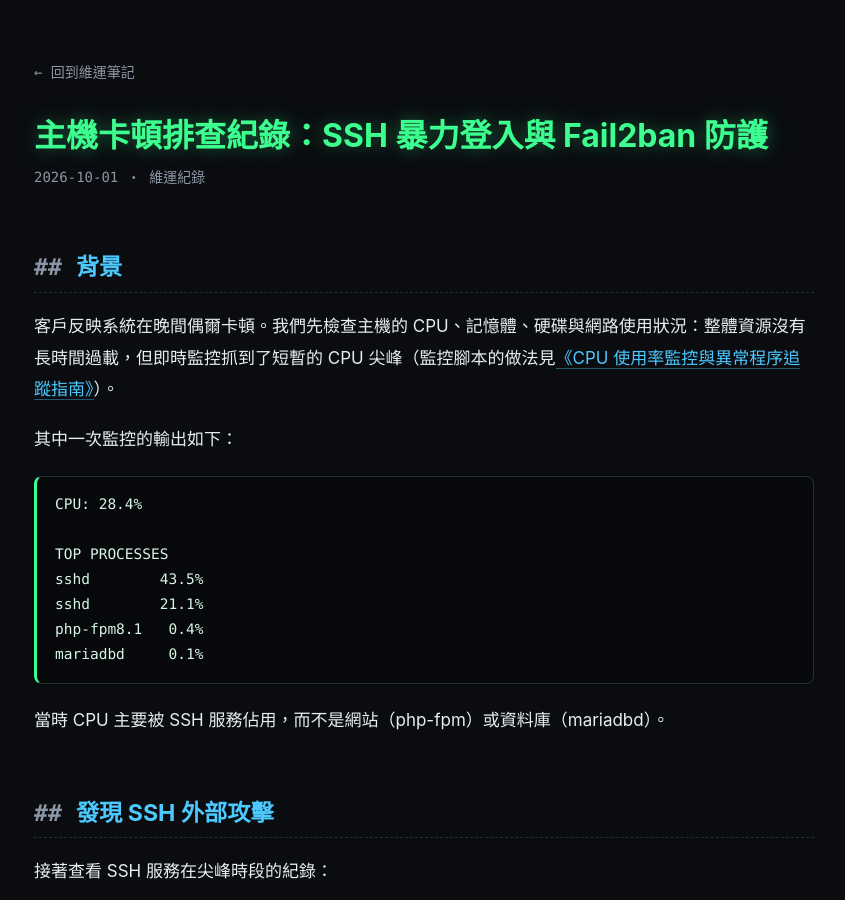
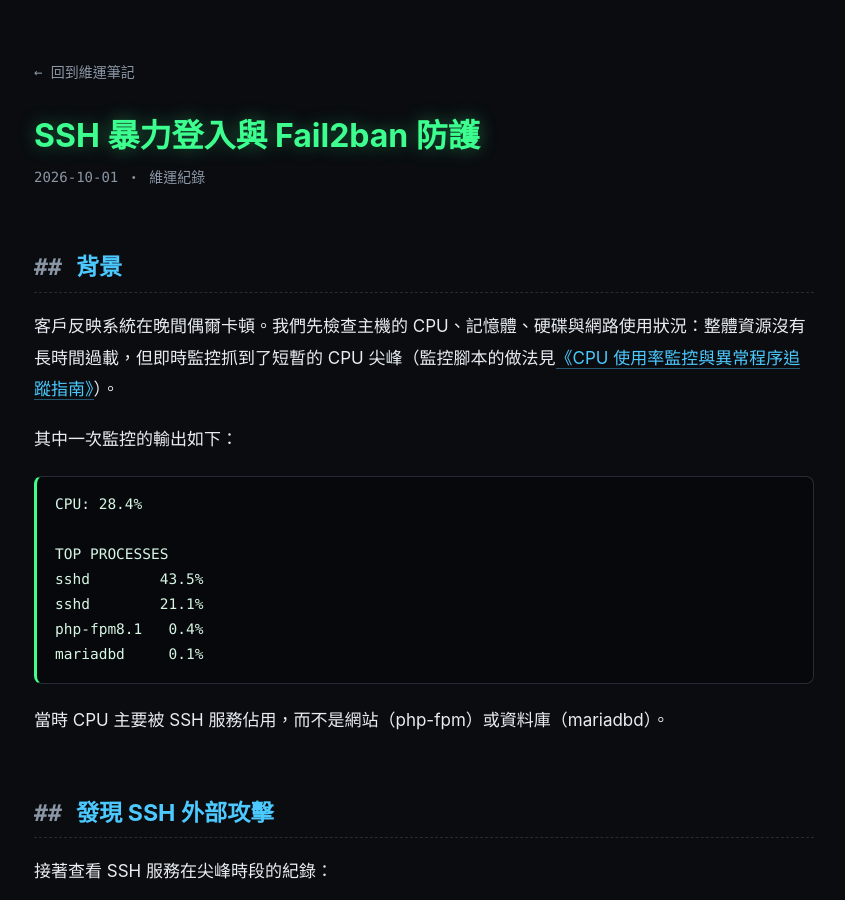
Before and after one commit to shanchiehchiu/ops-notes, a Jekyll site: the page built from ssh-fail2ban.md, in a window 1280 px wide and 900 px high. Shown: the whole window, without its empty margins (216-1061 px from the left). Built offline with Jekyll 4.4.1, drawn with Linux system fonts in a browser that asks for light colours.

Commit message:
docs: 文章標題移除「主機卡頓排查紀錄」前綴
Co-Authored-By: Claude Sonnet 5.5 <noreply@anthropic.com>

```diff
--- a/ssh-fail2ban.md
+++ b/ssh-fail2ban.md
@@ -1,10 +1,10 @@
 ---
 layout: default
-title: 主機卡頓排查紀錄：SSH 暴力登入與 Fail2ban 防護
+title: SSH 暴力登入與 Fail2ban 防護
 permalink: /ssh-fail2ban/
 ---
 
-# 主機卡頓排查紀錄：SSH 暴力登入與 Fail2ban 防護
+# SSH 暴力登入與 Fail2ban 防護
 
 <p class="byline">2026-10-01 ・ 維運紀錄</p>
 
```
Also changed, not shown: cpu-watch.md (+1 -1 lines), index.md (+1 -1 lines).
